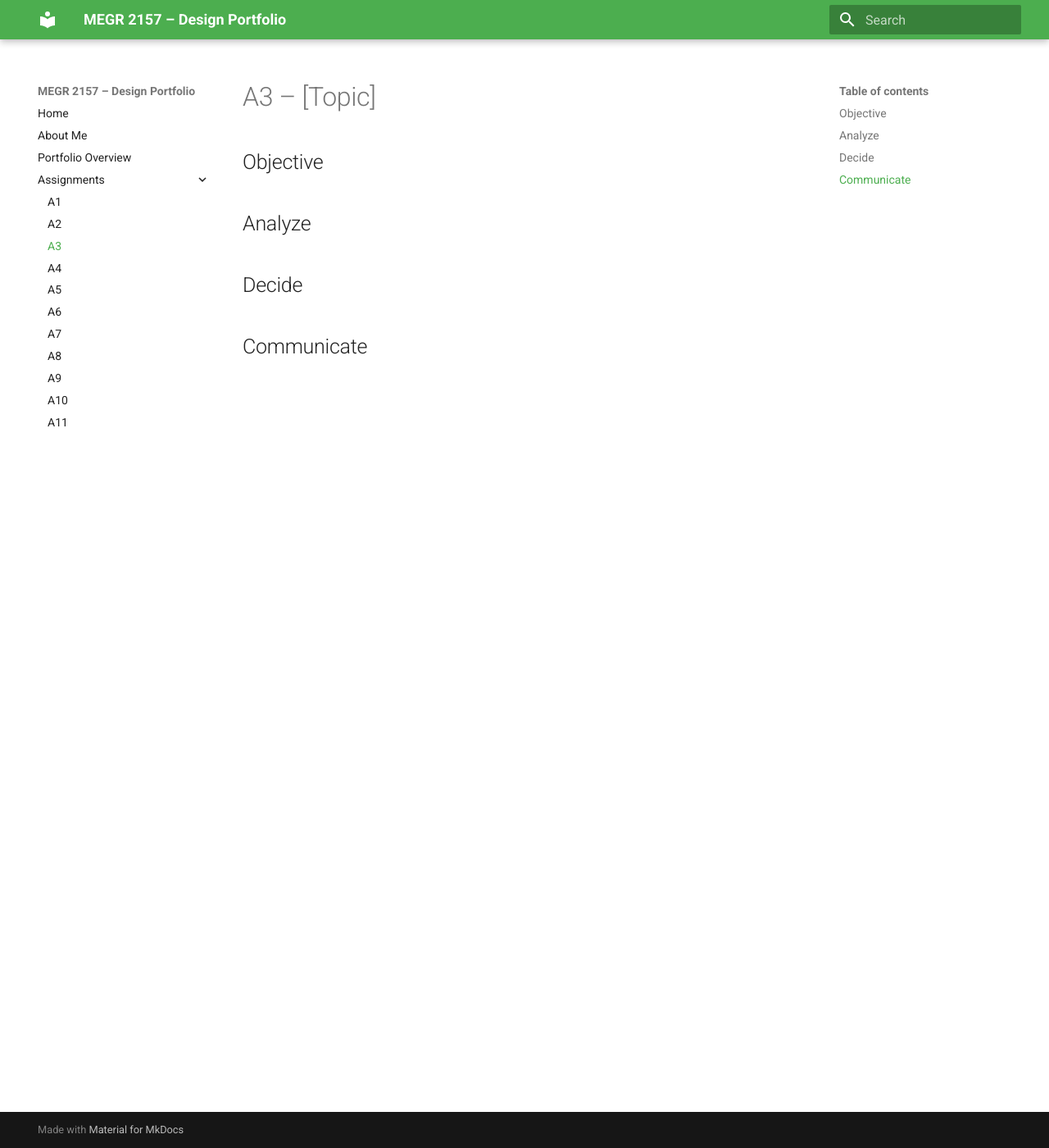
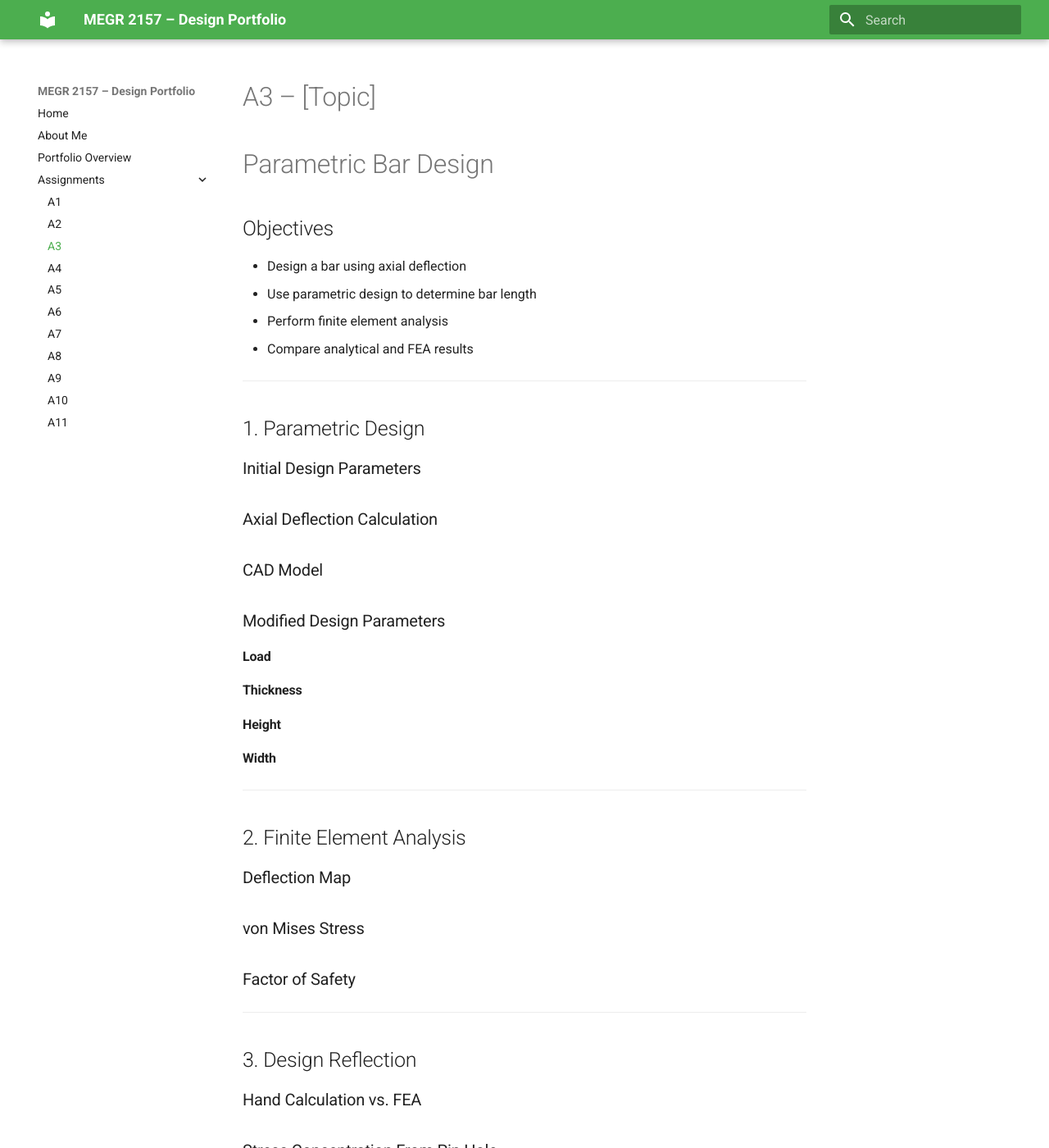
Before and after one commit to gparx/design-portfolio, an MkDocs documentation site: the page built from docs/assignments/A03/index.md, in a window 1280 px wide and 1400 px high. Shown: the whole window at 82% size. Built offline with MkDocs 1.6.1 and Material for MkDocs 9.7.7, drawn with Linux system fonts in a browser that asks for light colours; some of the changed text lies outside the part shown.

Commit message:
Revise A3 index with updated objectives and structure

```diff
--- a/docs/assignments/A03/index.md
+++ b/docs/assignments/A03/index.md
@@ -1,12 +1,59 @@
 # A3 – [Topic]
+# Parametric Bar Design
 
-## Objective
+## Objectives
 
+- Design a bar using axial deflection
+- Use parametric design to determine bar length
+- Perform finite element analysis
+- Compare analytical and FEA results
 
-## Analyze
+---
 
+## 1. Parametric Design
 
-## Decide
+### Initial Design Parameters
 
+### Axial Deflection Calculation
 
-## Communicate
+### CAD Model
+
+### Modified Design Parameters
+
+#### Load
+
+#### Thickness
+
+#### Height
+
+#### Width
+
+---
+
+## 2. Finite Element Analysis
+
+### Deflection Map
+
+### von Mises Stress
+
+### Factor of Safety
+
+---
+
+## 3. Design Reflection
+
+### Hand Calculation vs. FEA
+
+### Stress Concentration From Pin Hole
+
+---
+
+## 4. Lessons Learned
+
+### Mistakes Made
+
+### Time Spent
+
+---
+
+## Sources
```
